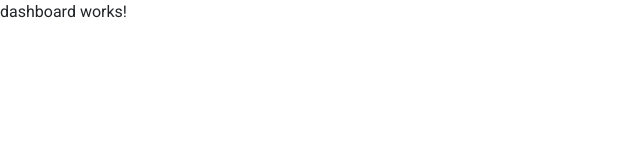
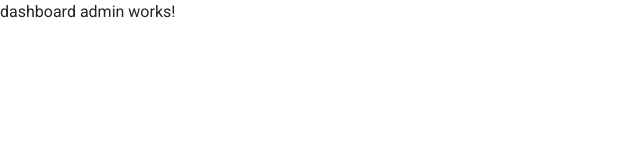
Before and after one commit to MadoNgom/Zero_To_Hero, an Angular app: page /dashboard in a window 1280 px wide. Shown: the top 160 px of the page, without its empty margins (0-640 px from the left). Built offline with nearby package versions, Linux system fonts and the light colour scheme.

Commit message:
fix routing

```diff
--- a/src/app/admin/components/dashboard/dashboard.component.html
+++ b/src/app/admin/components/dashboard/dashboard.component.html
@@ -1 +1 @@
-<p>dashboard works!</p>
+<p>dashboard admin works!</p>
```
